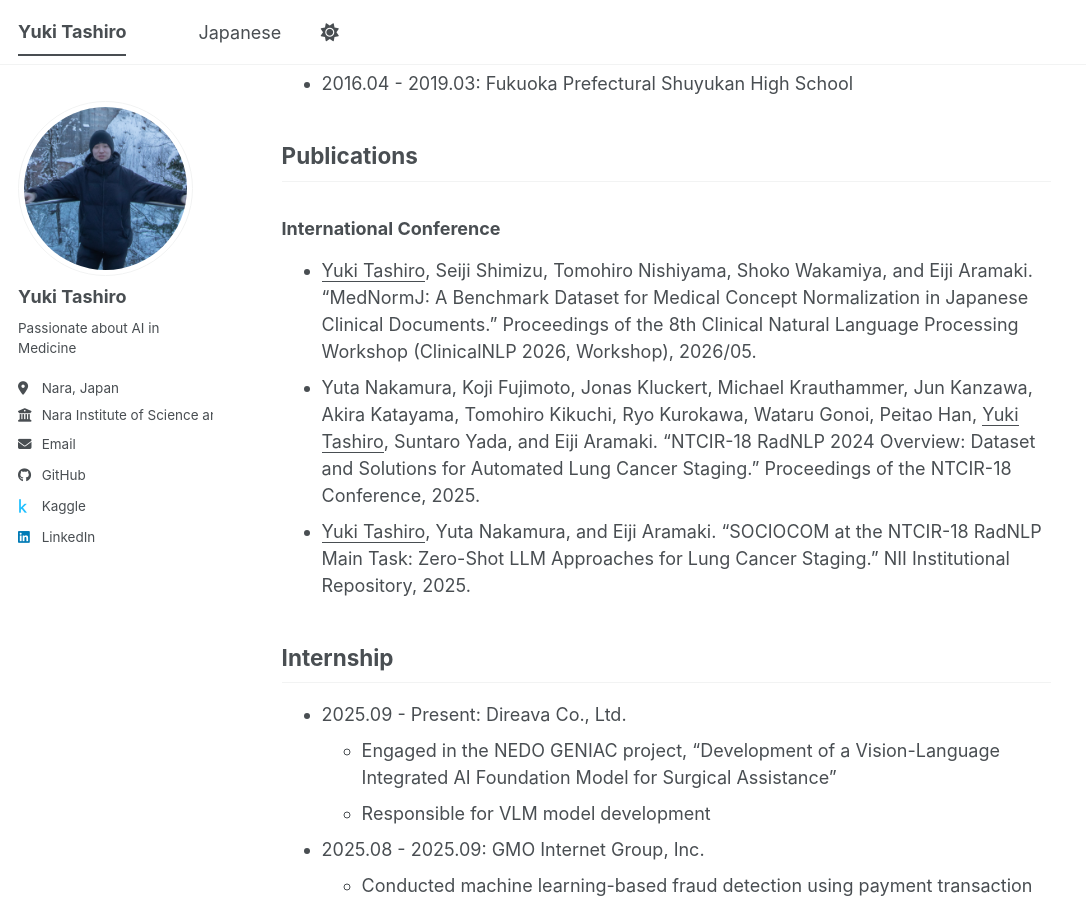
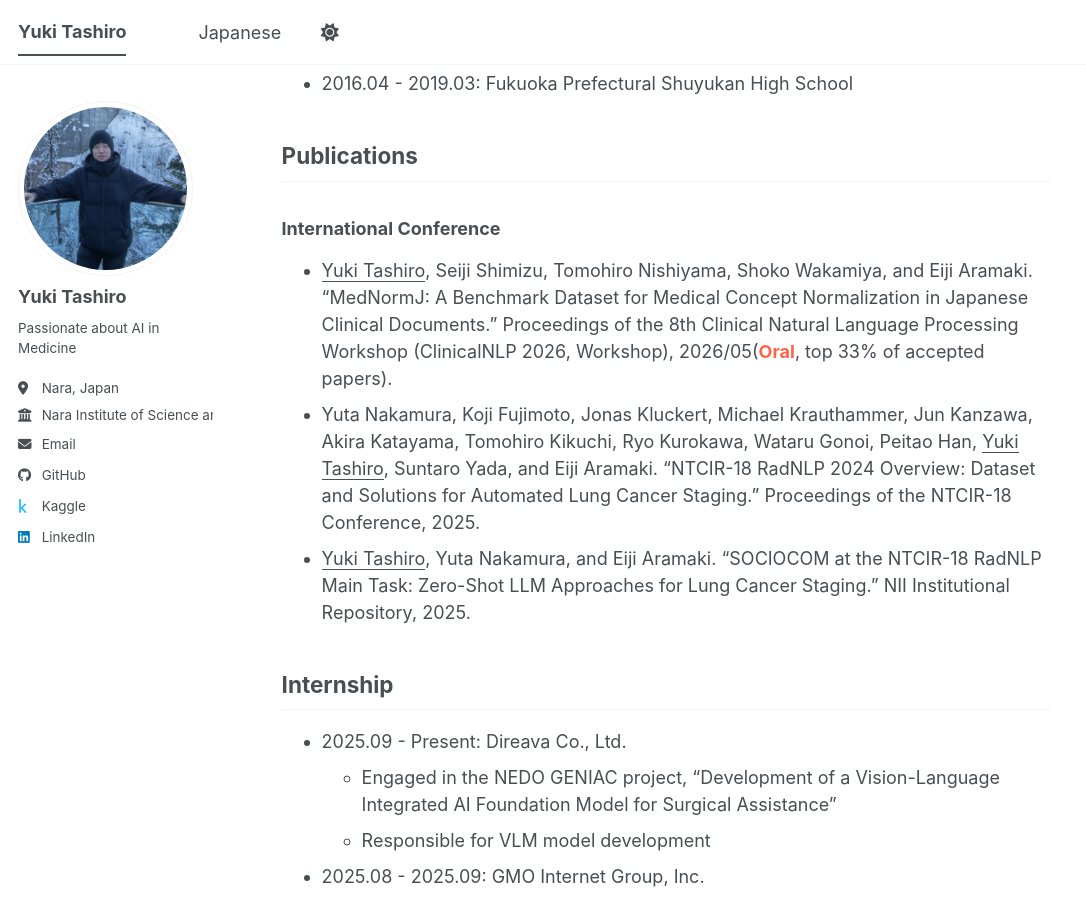
Before and after one commit to yuki-tashiro/yuki-tashiro.github.io, a Jekyll site: the page built from _pages/about.md, in a window 1280 px wide and 900 px high, scrolled down 939 px. Shown: the whole window, without its empty margins (0-1086 px from the left). Built offline with Jekyll 4.4.1, drawn with Linux system fonts in a browser that asks for light colours; a script bundle is joined from its source files by our own code; library files that are not in the unit come from our copies.

Commit message:
Update publication details in about.md
Added oral presentation note and ranking for MedNormJ publication.

```diff
--- a/_pages/about.md
+++ b/_pages/about.md
@@ -37,7 +37,7 @@ I am conducting research on medical natural language processing in the Social Co
 ## Publications
 
 ### International Conference
-* <u>Yuki Tashiro</u>, Seiji Shimizu, Tomohiro Nishiyama, Shoko Wakamiya, and Eiji Aramaki. "MedNormJ: A Benchmark Dataset for Medical Concept Normalization in Japanese Clinical Documents." Proceedings of the 8th Clinical Natural Language Processing Workshop (ClinicalNLP 2026, Workshop), 2026/05.
+* <u>Yuki Tashiro</u>, Seiji Shimizu, Tomohiro Nishiyama, Shoko Wakamiya, and Eiji Aramaki. "MedNormJ: A Benchmark Dataset for Medical Concept Normalization in Japanese Clinical Documents." Proceedings of the 8th Clinical Natural Language Processing Workshop (ClinicalNLP 2026, Workshop), 2026/05(<span style="color: tomato; ">**Oral**</span>, top 33% of accepted papers).
 * Yuta Nakamura, Koji Fujimoto, Jonas Kluckert, Michael Krauthammer, Jun Kanzawa, Akira Katayama, Tomohiro Kikuchi, Ryo Kurokawa, Wataru Gonoi, Peitao Han, <u>Yuki Tashiro</u>, Suntaro Yada, and Eiji Aramaki. "NTCIR-18 RadNLP 2024 Overview: Dataset and Solutions for Automated Lung Cancer Staging." Proceedings of the NTCIR-18 Conference, 2025.
 * <u>Yuki Tashiro</u>, Yuta Nakamura, and Eiji Aramaki. "SOCIOCOM at the NTCIR-18 RadNLP Main Task: Zero-Shot LLM Approaches for Lung Cancer Staging." NII Institutional Repository, 2025.
 
```
